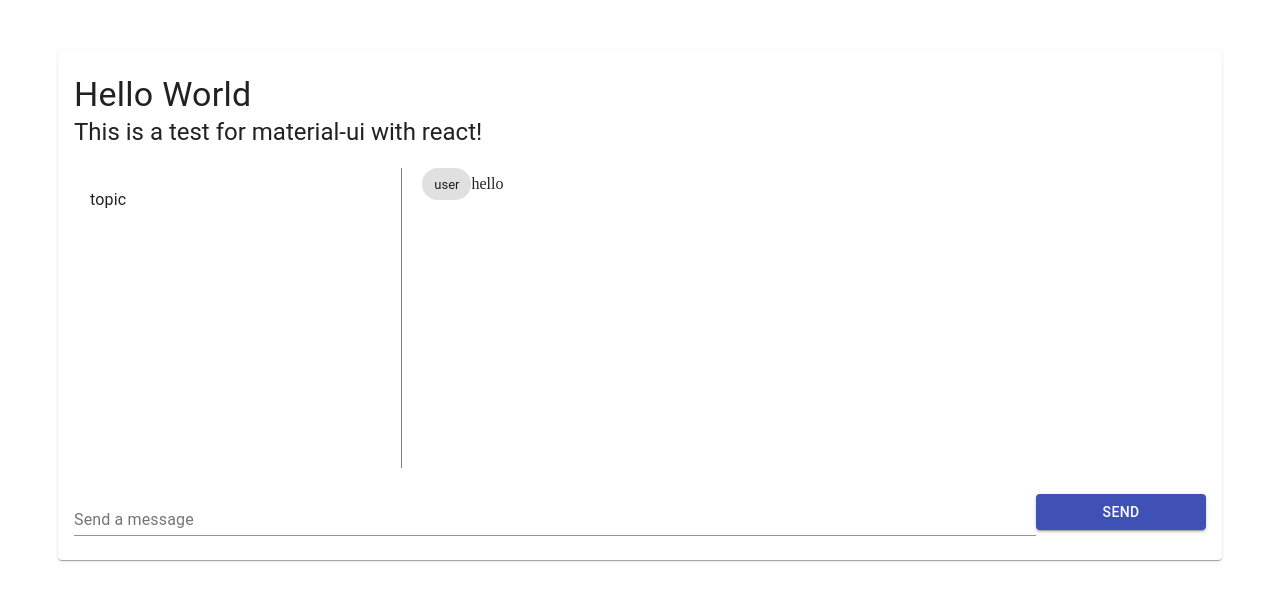
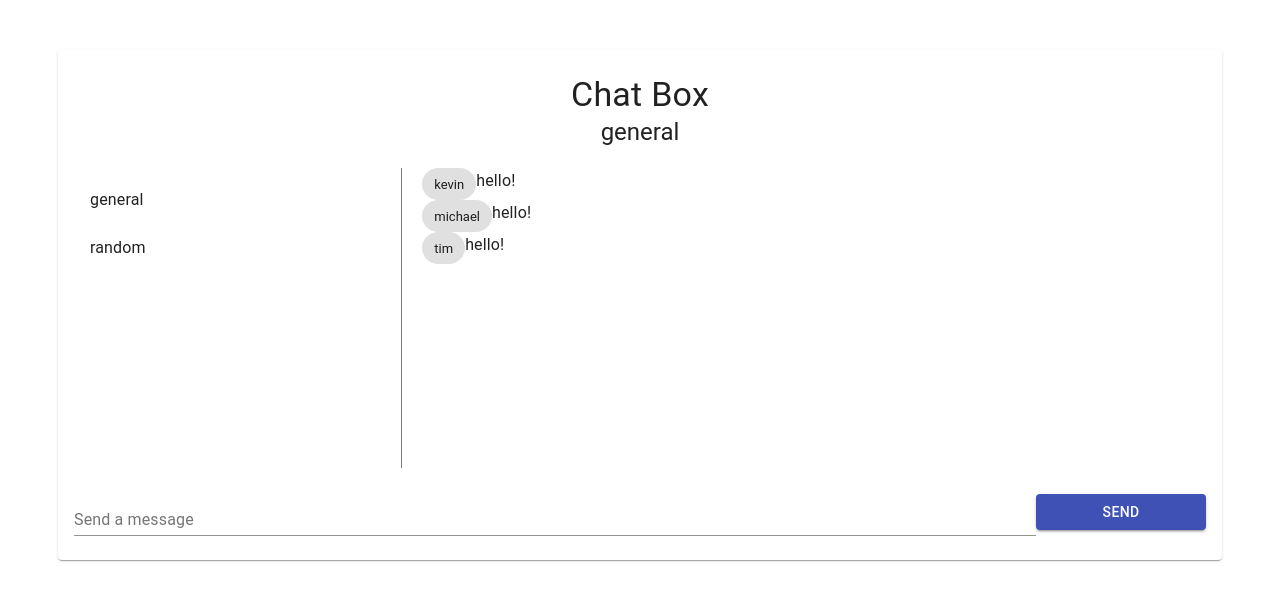
Before and after one commit to miicow/chatbox, a React app: page / in a window 1280 px wide. Shown: the top 600 px of the page. Built offline with nearby package versions, Linux system fonts and the light colour scheme.

Commit message:
Implementation of Front End

```diff
--- a/src/App.jsx
+++ b/src/App.jsx
@@ -1,5 +1,12 @@
 import React from 'react';
 import { render } from 'react-dom';
 import ChatUI from './ChatUI.jsx';
+import Store from './Store.jsx';
 
-render(<ChatUI />, document.getElementById('app'));
+render(
+  //wrap ChatUI with Store, to get access to current state
+  <Store>
+    <ChatUI />
+  </Store>,
+  document.getElementById('app')
+);
--- a/src/ChatUI.jsx
+++ b/src/ChatUI.jsx
@@ -1,4 +1,4 @@
-import React from 'react';
+import React, { useState } from 'react';
 import { makeStyles } from '@material-ui/core/styles';
 import Paper from '@material-ui/core/Paper';
 import Typography from '@material-ui/core/Typography';
@@ -9,10 +9,13 @@ import Chip from '@material-ui/core/Chip';
 import Button from '@material-ui/core/Button';
 import TextField from '@material-ui/core/TextField';
 
+import { CTX } from './Store.jsx';
+
 const useStyles = makeStyles(theme => ({
   root: {
     margin: '50px',
-    padding: theme.spacing(3, 2)
+    padding: theme.spacing(3, 2),
+    textAlign: 'center'
   },
   flexbox: {
     display: 'flex',
@@ -39,23 +42,33 @@ const useStyles = makeStyles(theme => ({
 const ChatUI = () => {
   const classes = useStyles();
 
-  const [textValue, setTextValue] = React.useState('');
+  //CTX store
+  const [allChats] = React.useContext(CTX);
+  const topics = Object.keys(allChats); //retrieves the topic keys in allChats
+
+  //local state
+  const [currentTopic, setCurrentTopic] = useState(topics[0]); // useState hook for current topic, default to first topic
+  const [textValue, setTextValue] = useState('');
 
   return (
     <div>
       <Paper className={classes.root}>
         <Typography variant="h4" component="h4">
-          Hello World
+          Chat Box
         </Typography>
         <Typography variant="h5" component="h5">
-          This is a test for material-ui with react!
+          {currentTopic}
         </Typography>
         <div className={classes.flexbox}>
           <div className={classes.topicsWindow}>
             <List>
-              {['topic'].map(topic => {
+              {topics.map(topic => {
                 return (
-                  <ListItem key={topic} button>
+                  <ListItem
+                    onClick={event => setCurrentTopic(event.target.innerText)}
+                    key={topic}
+                    button
+                  >
                     <ListItemText primary={topic} />
                   </ListItem>
                 );
@@ -63,11 +76,13 @@ const ChatUI = () => {
             </List>
           </div>
           <div className={classes.chatWindow}>
-            {[{ from: 'user', msg: 'hello' }].map((chat, i) => {
+            {allChats[currentTopic].map((chat, i) => {
               return (
                 <div className={classes.flexbox} key={i}>
                   <Chip label={chat.from} className={classes.chip} />
-                  <Typography variant="p">{chat.msg}</Typography>
+                  <Typography variant="body1" gutterBottom>
+                    {chat.msg}
+                  </Typography>
                 </div>
               );
             })}
--- a/src/Store.jsx
+++ b/src/Store.jsx
@@ -1,6 +1,6 @@
 import React from 'react';
 
-const CTX = React.createContext(); //initializes a react context object
+export const CTX = React.createContext(); //initializes a react context object
 
 /*
 msg {
@@ -24,6 +24,11 @@ const initialState = {
     { from: 'kevin', msg: 'hello!' },
     { from: 'michael', msg: 'hello!' },
     { from: 'tim', msg: 'hello!' }
+  ],
+  random: [
+    { from: 'jeff', msg: 'LOL' },
+    { from: 'sunny', msg: 'LMAO' },
+    { from: 'cheney', msg: 'no way!' }
   ]
 };
 
```
